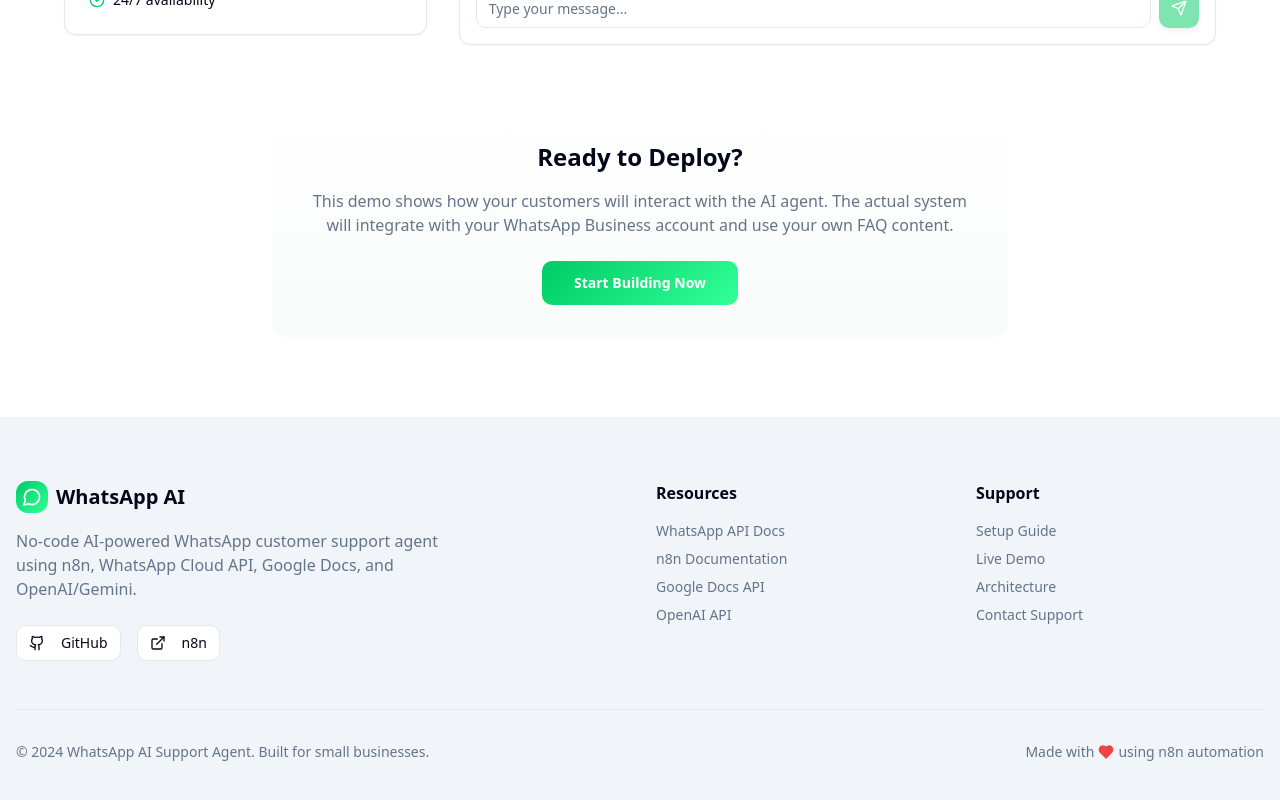
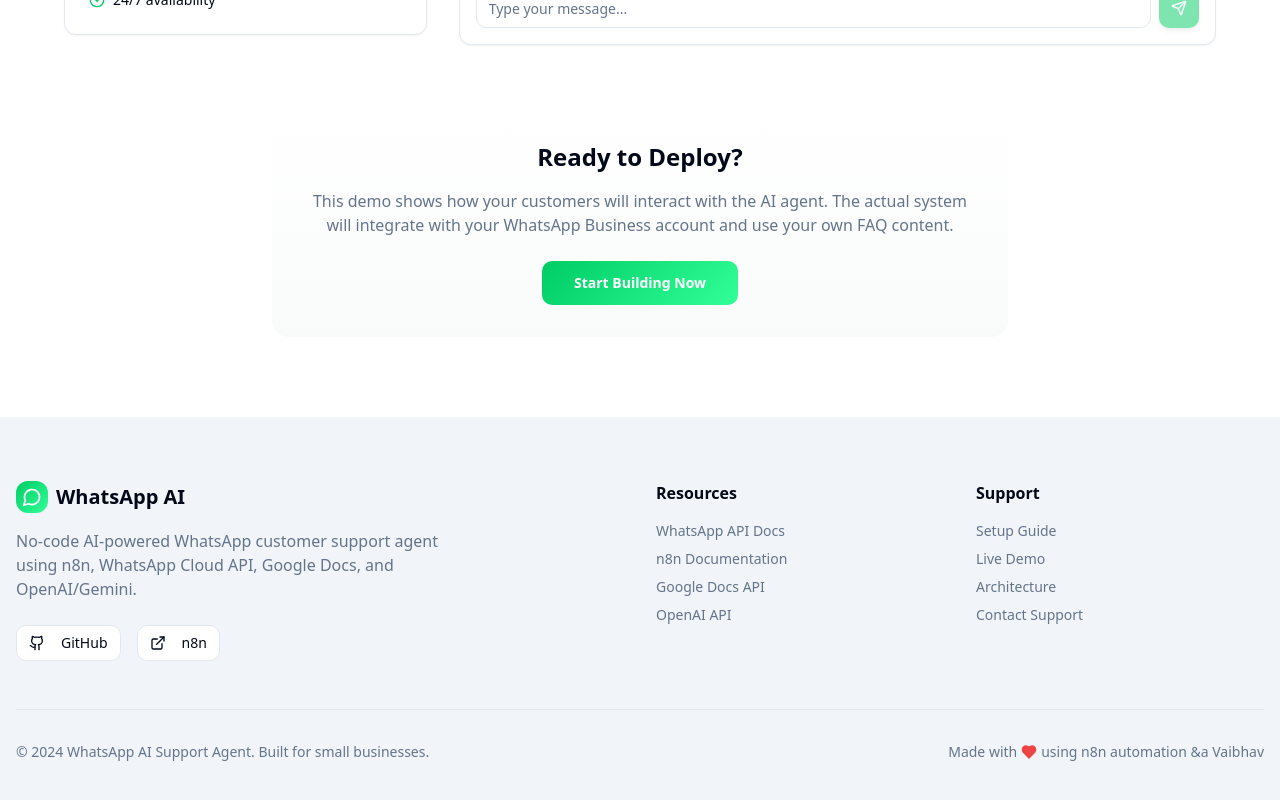
Before and after one commit to vaibhavvpx/ask-doc-ai-bot, a React (Vite) app: page / in a window 1280 px wide. Shown: the part 3551-4351 px from the top of the page. Built offline with nearby package versions, Linux system fonts and the light colour scheme.

Commit message:
Visual edit in Lovable
Edited UI in Lovable

```diff
--- a/src/components/Footer.tsx
+++ b/src/components/Footer.tsx
@@ -1,9 +1,7 @@
 import { Button } from "@/components/ui/button";
 import { MessageCircle, Github, ExternalLink, Heart } from "lucide-react";
-
 const Footer = () => {
-  return (
-    <footer className="bg-muted py-16">
+  return <footer className="bg-muted py-16">
       <div className="container mx-auto px-4">
         <div className="grid md:grid-cols-4 gap-8">
           {/* Logo and Description */}
@@ -96,12 +94,10 @@ const Footer = () => {
           <div className="flex items-center gap-1 text-sm text-muted-foreground">
             <span>Made with</span>
             <Heart className="w-4 h-4 text-red-500 fill-current" />
-            <span>using n8n automation</span>
+            <span>using n8n automation &a Vaibhav</span>
           </div>
         </div>
       </div>
-    </footer>
-  );
+    </footer>;
 };
-
 export default Footer;
```
